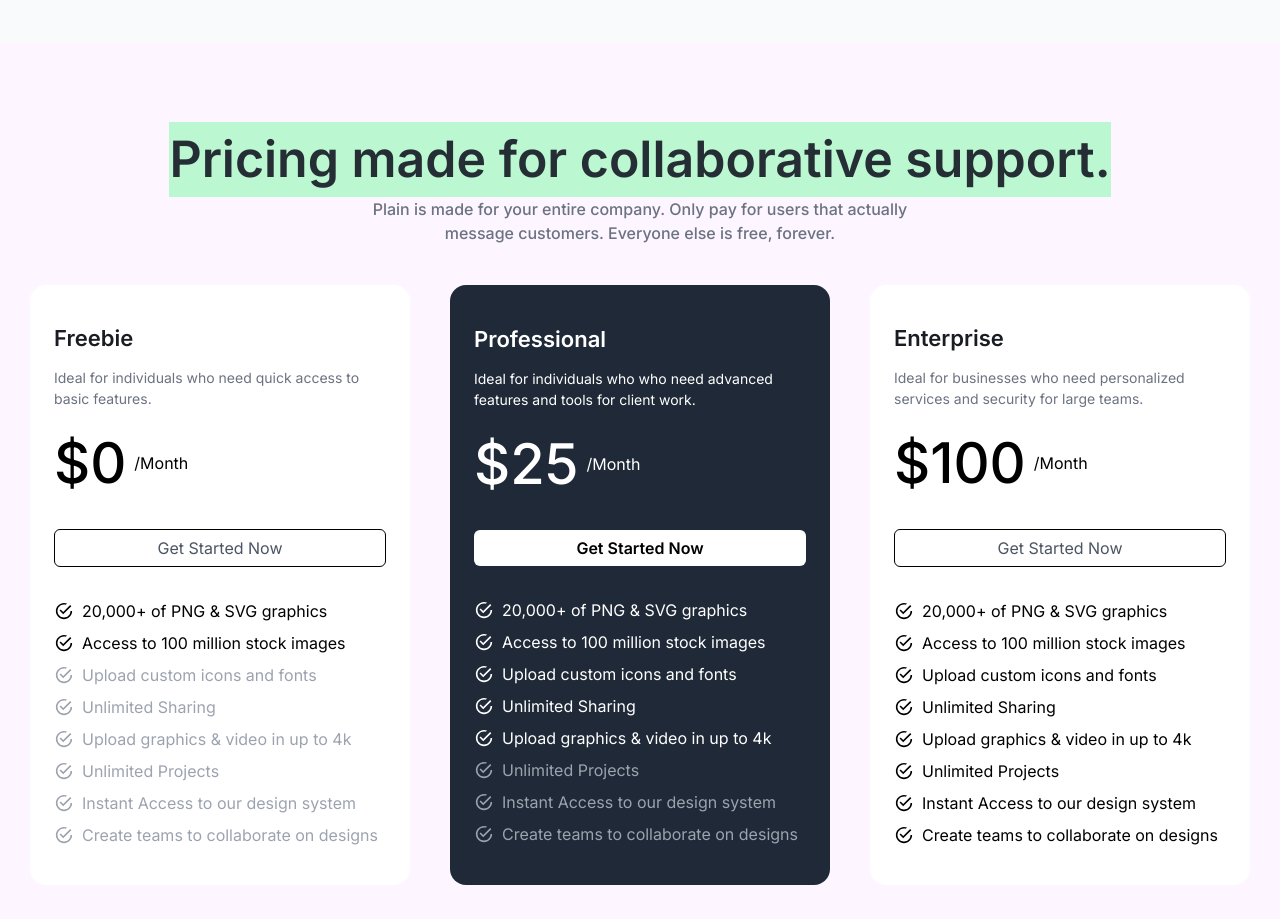
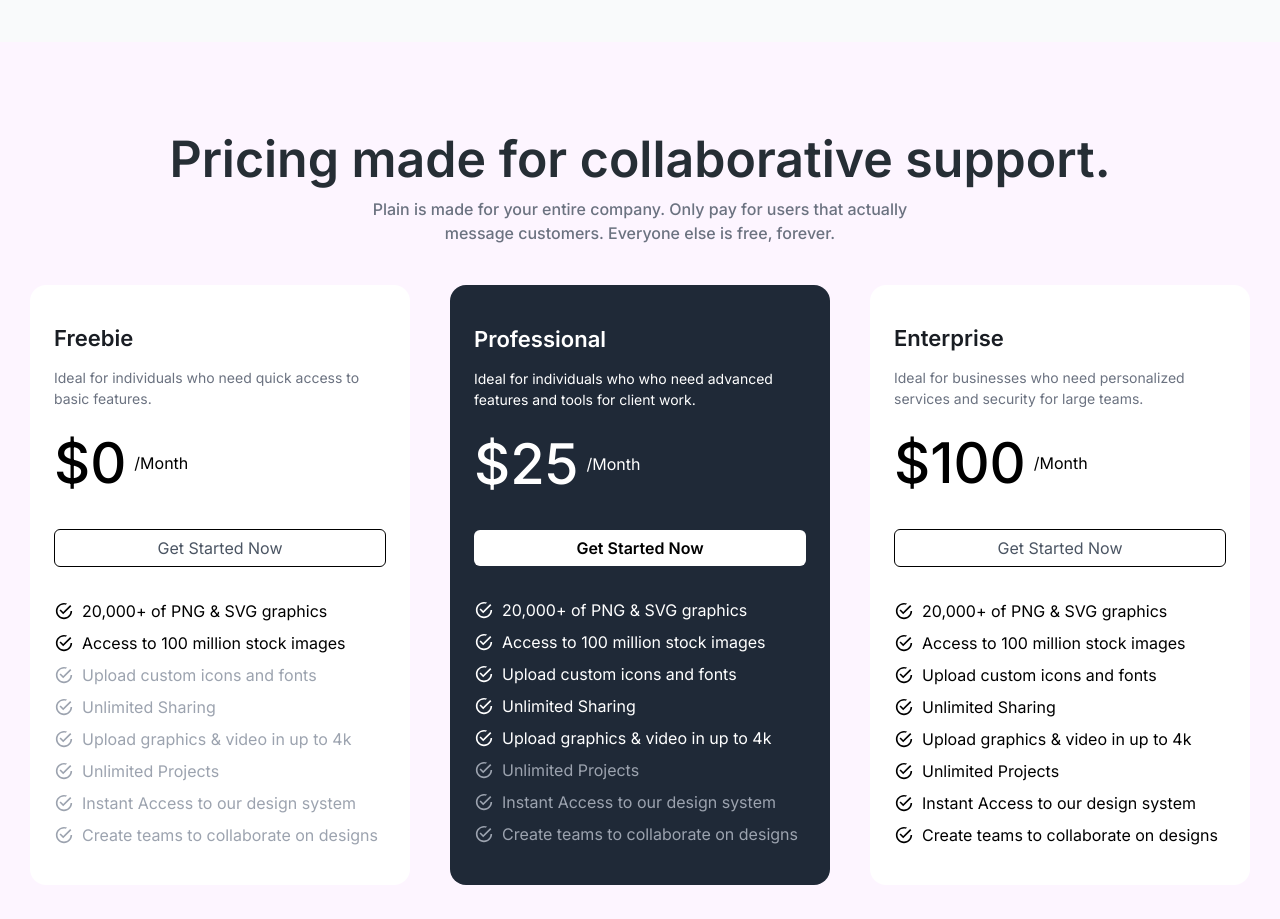
Before and after one commit to Pritamgit2002/UniCraft_clone, a Next.js app: page / in a window 1280 px wide. Shown: the part 2280-3199 px from the top of the page. Built offline with nearby package versions, Linux system fonts and the light colour scheme.

Commit message:
update_final

```diff
--- a/src/components/Card/page.tsx
+++ b/src/components/Card/page.tsx
@@ -16,7 +16,7 @@
   return (
     <div className="flex flex-col gap-y-10 items-center text-center py-20 bg-[#FDF5FF]">
       <div>
-        <div className=" text-[40px] xl:text-[50px] w-full bg-green-200 text-[#262E35] font-semibold mx-auto">
+        <div className=" text-[40px] xl:text-[50px] w-full  text-[#262E35] font-semibold mx-auto">
           Pricing made for collaborative support.
         </div>
         <div className=" w-[370px] sm:w-[500px] xl:w-[550px] mx-auto text-[16px] text-gray-500 font-medium ">
```
